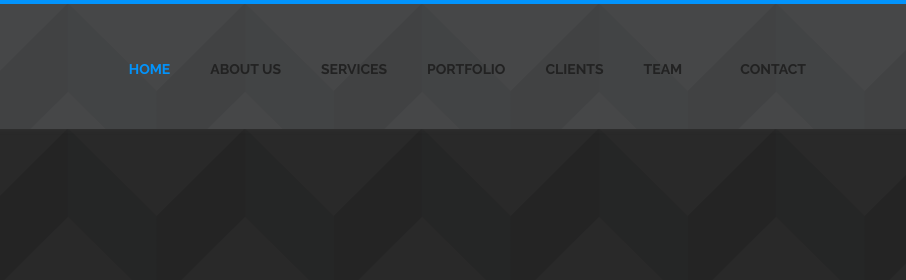
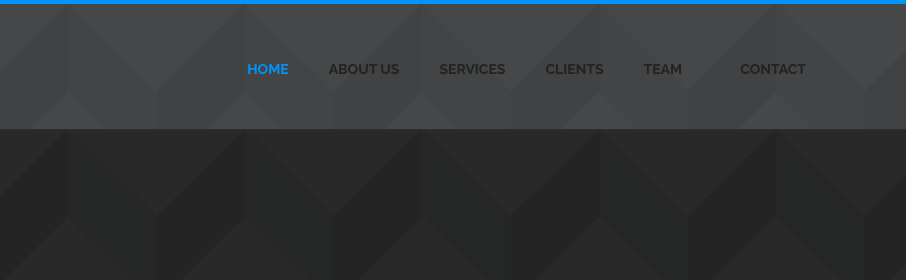
Before and after one commit to gajindubandara/G2-Site, a website: page index.html in a window 1280 px wide. Shown: the top 280 px of the page, 374-1280 px from the left. Drawn offline with Linux system fonts and the light colour scheme.

Commit message:
Remove Portfolio section from the navbar

```diff
--- a/index.html
+++ b/index.html
@@ -37,7 +37,6 @@
                         <li class="active"><a href="#hero_section" class="scroll-link">Home</a></li>
                         <li><a href="#aboutUs" class="scroll-link">About Us</a></li>
                         <li><a href="#service" class="scroll-link">Services</a></li>
-                        <li><a href="#Portfolio" class="scroll-link">Portfolio</a></li>
                         <li><a href="#clients" class="scroll-link">Clients</a></li>
                         <li><a href="#team" class="scroll-link">Team</a></li>
                         <li><a href="#contact" class="scroll-link">Contact</a></li>
```
